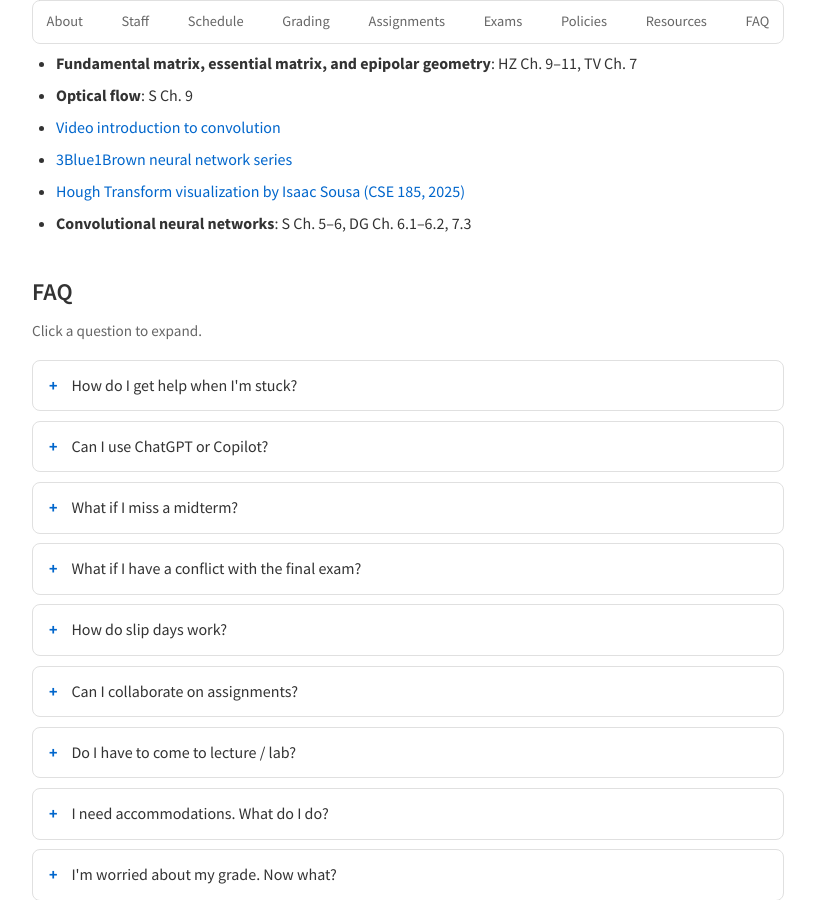
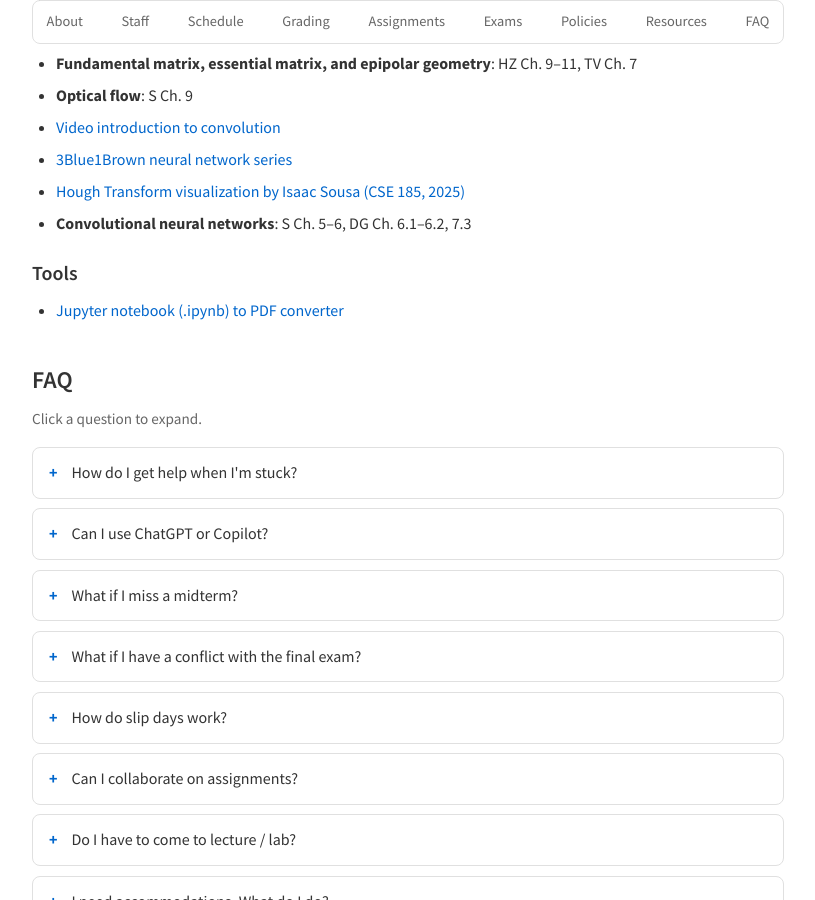
Before and after one commit to rossgreer/rossgreer.github.io, a Jekyll site: the page built from cse185.md, in a window 1280 px wide and 900 px high, scrolled down 5802 px. Shown: the whole window, without its empty margins (232-1047 px from the left). Built offline with Jekyll 4.4.1, drawn with Linux system fonts in a browser that asks for light colours; some web fonts are replaced.

Commit message:
CSE 185: add Jupyter-to-PDF converter under Resources
Co-Authored-By: Claude Opus 5.5 <noreply@anthropic.com>

```diff
--- a/cse185.md
+++ b/cse185.md
@@ -415,6 +415,11 @@ permalink: /teaching/cse185/
     <li><a href="https://www.desmos.com/calculator/yrbgndefo7" target="_blank" rel="noopener">Hough Transform visualization by Isaac Sousa (CSE 185, 2025)</a></li>
     <li><strong>Convolutional neural networks</strong>: S Ch. 5&ndash;6, DG Ch. 6.1&ndash;6.2, 7.3</li>
   </ul>
+
+  <h3>Tools</h3>
+  <ul class="clean-list">
+    <li><a href="https://www.runcell.dev/tool/jupyter-to-pdf" target="_blank" rel="noopener">Jupyter notebook (.ipynb) to PDF converter</a></li>
+  </ul>
 </section>
 
 <section id="faq" class="syllabus-section">
```
